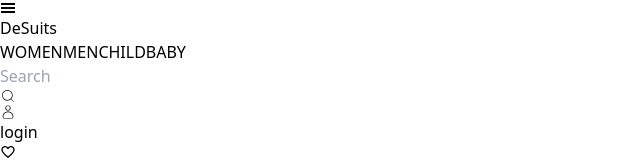
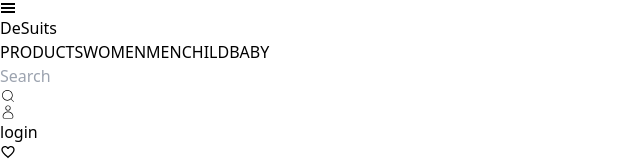
Before and after one commit to ayhan219/Full-Stack-E-Commerce-website, a React (Vite) app in the folder client/: page / in a window 1280 px wide. Shown: the top 160 px of the page, without its empty margins (0-640 px from the left). Built offline with nearby package versions, Linux system fonts and the light colour scheme; no server answers.

Commit message:
navbar updated products added

```diff
--- a/client/src/components/Navbar.jsx
+++ b/client/src/components/Navbar.jsx
@@ -49,6 +49,12 @@
         </Link>
       </div>
       <div className="hidden md:flex gap-9">
+      <a
+          href="/products"
+          className="relative inline-block after:content-[''] after:absolute after:bottom-0 after:left-0 after:h-[2px] after:w-0 after:bg-gray-500 after:transition-all after:duration-300 hover:after:w-full"
+        >
+          PRODUCTS
+        </a>
         <a
           href="#"
           className="relative inline-block after:content-[''] after:absolute after:bottom-0 after:left-0 after:h-[2px] after:w-0 after:bg-gray-500 after:transition-all after:duration-300 hover:after:w-full"
```
